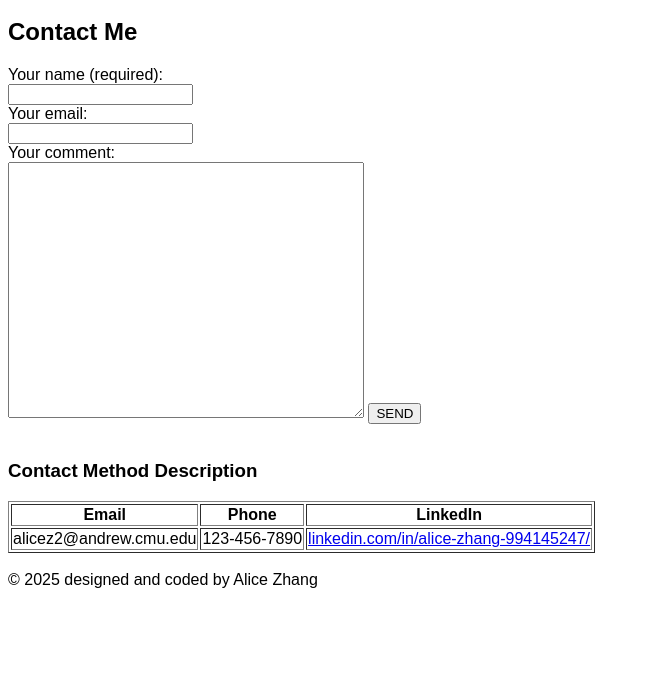
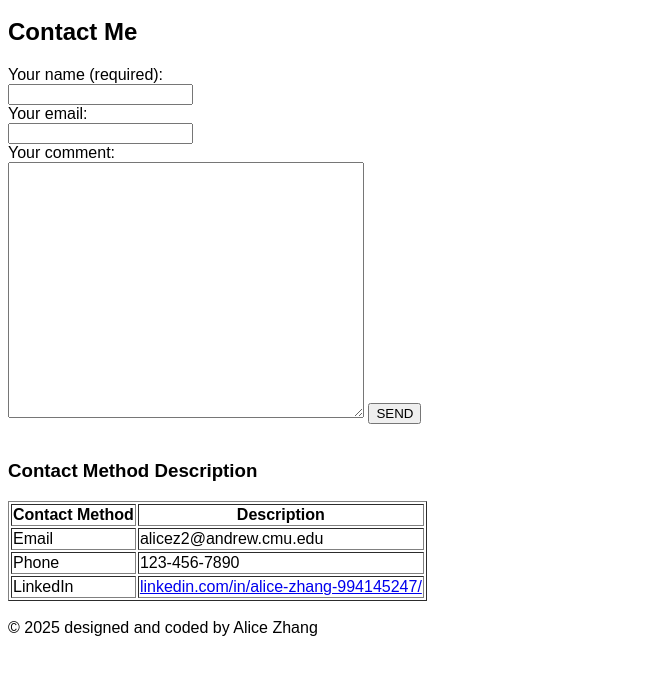
Before and after one commit to azhang45/alice_personal_website, a plain HTML site: page alicez2-lab1/views/contact.html in a window 1280 px wide. Shown: the part 100-774 px from the top of the page, without its empty margins (0-650 px from the left). Drawn offline with Linux system fonts and the light colour scheme.

Commit message:
table fix

```diff
--- a/alicez2-lab1/views/contact.html
+++ b/alicez2-lab1/views/contact.html
@@ -34,14 +34,20 @@
         <h3>Contact Method Description</h3>
         <table border="1">
             <tr>
-                <th>Email</th>
-                <th>Phone</th>
-                <th>LinkedIn</th>
+                <th>Contact Method</th>
+                <th>Description</th>
             </tr>
             <tr>
+                <td>Email</td>
                 <td>alicez2@andrew.cmu.edu</td>
+            </tr>
+            <tr>
+                <td>Phone</td>
                 <td>123-456-7890</td>
-                <td><span><a href="https://www.linkedin.com/in/alice-zhang-994145247/">linkedin.com/in/alice-zhang-994145247/</a></span></td>
+            </tr>
+            <tr>
+                <td>LinkedIn</td>
+                <td><a href="https://www.linkedin.com/in/alice-zhang-994145247/">linkedin.com/in/alice-zhang-994145247/</a></td>
             </tr>
         </table>
     </div>
```
